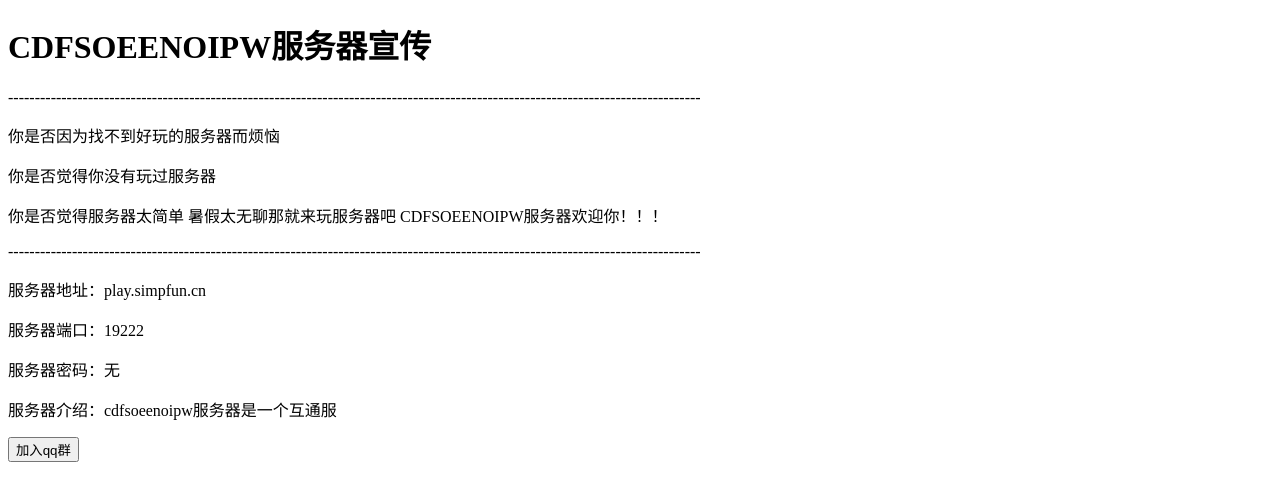
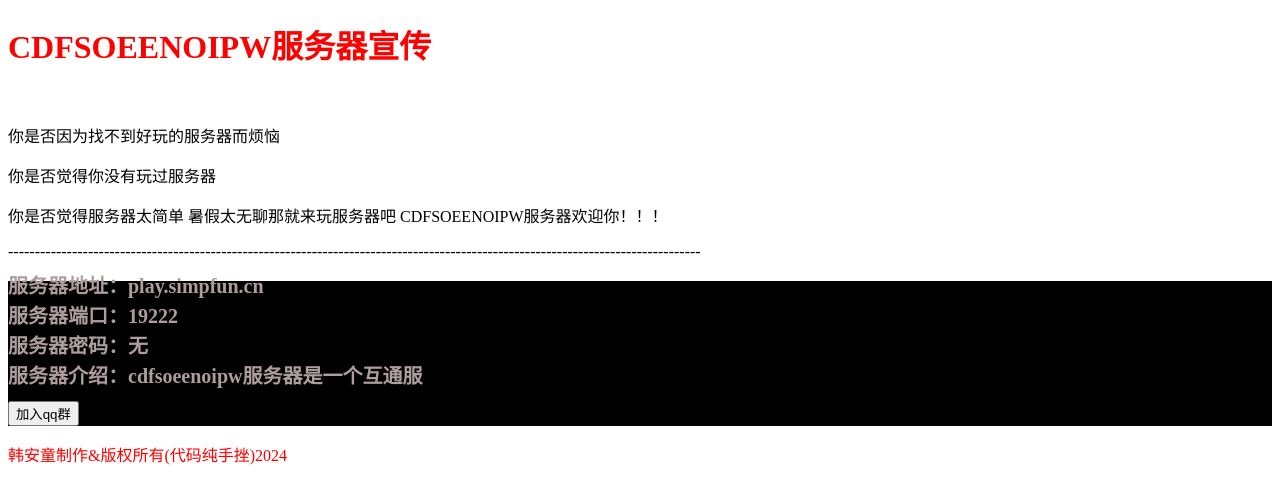
Before and after one commit to qwwkwjwwkwkwkkw/-, a plain HTML site: page index.html in a window 1280 px wide. Drawn offline with Linux system fonts and the light colour scheme.

Commit message:
Update index.html
1.0

```diff
--- a/index.html
+++ b/index.html
@@ -9,19 +9,45 @@
         body{
             background-color: #ffffff;
         }
+        #com
+        {
+            color: #ff0000;
+        }
+        #pp
+        {
+            color: #ffffff;
+        }
+        #div
+        {
+            color: #ad9d9d;
+            width: 100%;
+            height: 100%;
+            background-color: #000000;
+            font-size: 20px;
+            font-family: "微软雅黑";
+            line-height: 10px;
+            font-weight: bold;
+        }
+        #name
+        {
+         color: #ff0000;
+        }
     </style>
 <body>
-    <h1>CDFSOEENOIPW服务器宣传</h1>
-<p>----------------------------------------------------------------------------------------------------------------------------------</p>
+    <h1 id="com">CDFSOEENOIPW服务器宣传</h1>
+<p id="pp">----------------------------------------------------------------------------------------------------------------------------------</p>
 <p>你是否因为找不到好玩的服务器而烦恼
 <p>你是否觉得你没有玩过服务器
 <p>你是否觉得服务器太简单
     暑假太无聊那就来玩服务器吧 CDFSOEENOIPW服务器欢迎你！！！
     <p>----------------------------------------------------------------------------------------------------------------------------------</p>
+    <div id="div">
     <p>服务器地址：play.simpfun.cn</p>
     <p>服务器端口：19222 </p>
     <p>服务器密码：无</p>
     <p>服务器介绍：cdfsoeenoipw服务器是一个互通服</p>
     <button onclick="window.location.href='http://qm.qq.com/cgi-bin/qm/qr?_wv=1027&k=KdbLEEyeAYx54uJWhIipqjisWQ3DhfmU&authKey=u25eEbTuckBq4Wyx4kpuHpy4XbC0IYSSoVwknfUyQ8Gr6XOIXwCikRbrpaGgeBEy&noverify=0&group_code=859695373'">加入qq群</button>
+    </div>
+<p id="name">韩安童制作&版权所有(代码纯手挫)2024</p>
 </body>
-</html>
+</html><!---韩安童制作&版权所有--->
```
